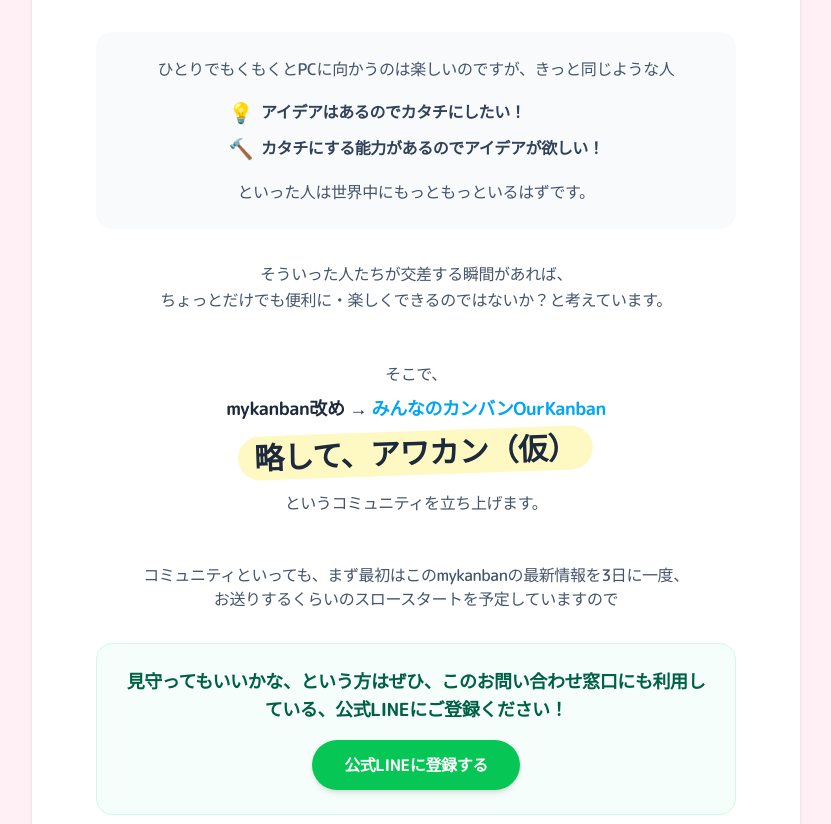
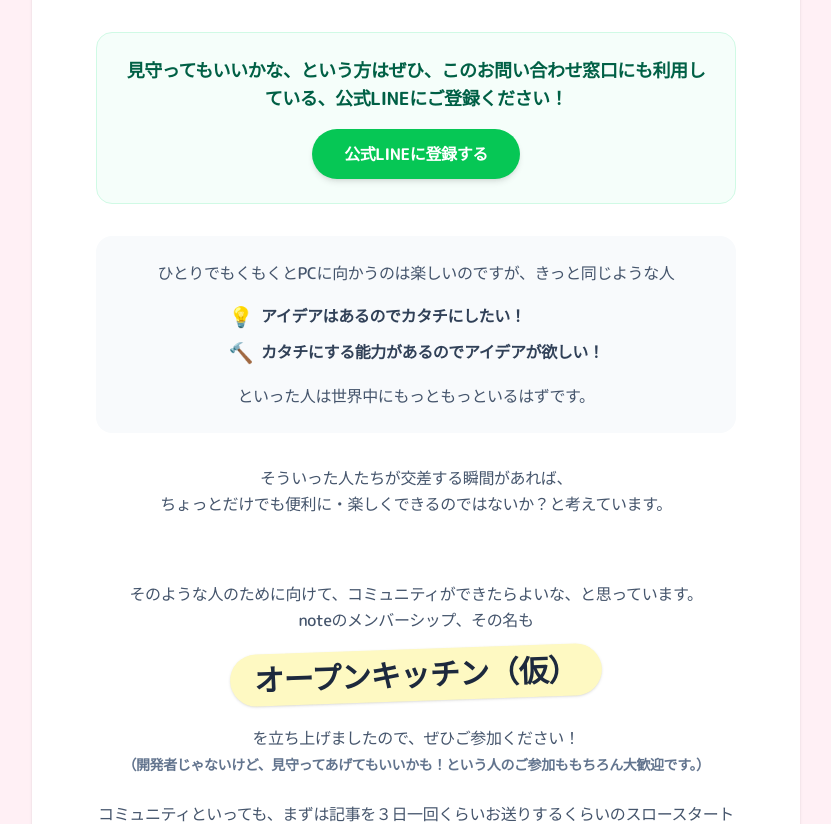
Before and after one commit to komi0929/mykanban, a Next.js app: page /requests in a window 1280 px wide. Shown: the part 400-1224 px from the top of the page, without its empty margins (224-1055 px from the left). Built offline with nearby package versions, Linux system fonts and the light colour scheme.

Commit message:
content: update requests page with open kitchen community info and move line block

```diff
--- a/src/app/requests/page.tsx
+++ b/src/app/requests/page.tsx
@@ -24,6 +24,20 @@
                     このようなサイトまでつくってしまいました。
                 </p>
 
+                <div className="bg-emerald-50/50 p-6 rounded-2xl border border-emerald-100 my-8">
+                    <p className="mb-4 font-bold text-emerald-800 text-lg">
+                        見守ってもいいかな、という方はぜひ、このお問い合わせ窓口にも利用している、公式LINEにご登録ください！
+                    </p>
+                    <a
+                        href="https://lin.ee/D5y3TBU"
+                        target="_blank"
+                        rel="noopener noreferrer"
+                        className="inline-flex items-center gap-2 bg-[#06C755] hover:bg-[#05b64d] text-white font-bold py-3 px-8 rounded-full transition-all hover:scale-105 shadow-md"
+                    >
+                        公式LINEに登録する
+                    </a>
+                </div>
+
                 <div className="bg-slate-50 p-6 rounded-2xl">
                     <p className="mb-4">
                         ひとりでもくもくとPCに向かうのは楽しいのですが、きっと同じような人
@@ -46,35 +60,34 @@
                     ちょっとだけでも便利に・楽しくできるのではないか？と考えています。
                 </p>
 
-                <div className="py-4">
-                    <p className="mb-2">そこで、</p>
-                    <div className="flex flex-col items-center justify-center gap-2">
-                        <p className="text-lg font-bold text-slate-800">
-                            mykanban改め → <span className="text-sky-500">みんなのカンバンOurKanban</span>
+                <div className="py-8">
+                    <p className="mb-4 leading-relaxed">
+                        そのような人のために向けて、コミュニティができたらよいな、と思っています。<br />
+                        noteのメンバーシップ、その名も
+                    </p>
+
+                    <div className="flex flex-col items-center justify-center gap-6 mb-6 mt-2">
+                         <p className="text-2xl sm:text-3xl font-extrabold text-slate-800 bg-yellow-100 px-6 py-2 rounded-full transform -rotate-2 inline-block shadow-sm">
+                            オープンキッチン（仮）
                         </p>
-                        <p className="text-2xl sm:text-3xl font-extrabold text-slate-800 bg-yellow-100 px-4 py-1 rounded-full transform -rotate-2 inline-block">
-                            略して、アワカン（仮）
-                        </p>
-                        <p className="mt-2 text-base">というコミュニティを立ち上げます。</p>
                     </div>
-                </div>
 
-                <p className="text-base">
-                    コミュニティといっても、まず最初はこのmykanbanの最新情報を3日に一度、<br className="hidden sm:inline" />
-                    お送りするくらいのスロースタートを予定していますので
-                </p>
+                    <p className="mb-6 leading-relaxed">
+                        を立ち上げましたので、ぜひご参加ください！<br />
+                        <span className="text-sm text-slate-500 font-bold">（開発者じゃないけど、見守ってあげてもいいかも！という人のご参加ももちろん大歓迎です。）</span>
+                    </p>
 
-                <div className="bg-emerald-50/50 p-6 rounded-2xl border border-emerald-100">
-                    <p className="mb-4 font-bold text-emerald-800 text-lg">
-                        見守ってもいいかな、という方はぜひ、このお問い合わせ窓口にも利用している、公式LINEにご登録ください！
+                    <p className="mb-8 leading-relaxed">
+                        コミュニティといっても、まずは記事を３日一回くらいお送りするくらいのスロースタートを予定しています！
                     </p>
+
                     <a
-                        href="https://lin.ee/D5y3TBU"
+                        href="https://note.com/sogu1/membership"
                         target="_blank"
                         rel="noopener noreferrer"
-                        className="inline-flex items-center gap-2 bg-[#06C755] hover:bg-[#05b64d] text-white font-bold py-3 px-8 rounded-full transition-all hover:scale-105 shadow-md"
+                        className="inline-flex items-center gap-2 bg-slate-800 hover:bg-slate-700 text-white font-bold py-3 px-10 rounded-full transition-all hover:scale-105 shadow-md"
                     >
-                        公式LINEに登録する
+                        詳しくはこちら
                     </a>
                 </div>
             </div>
```
